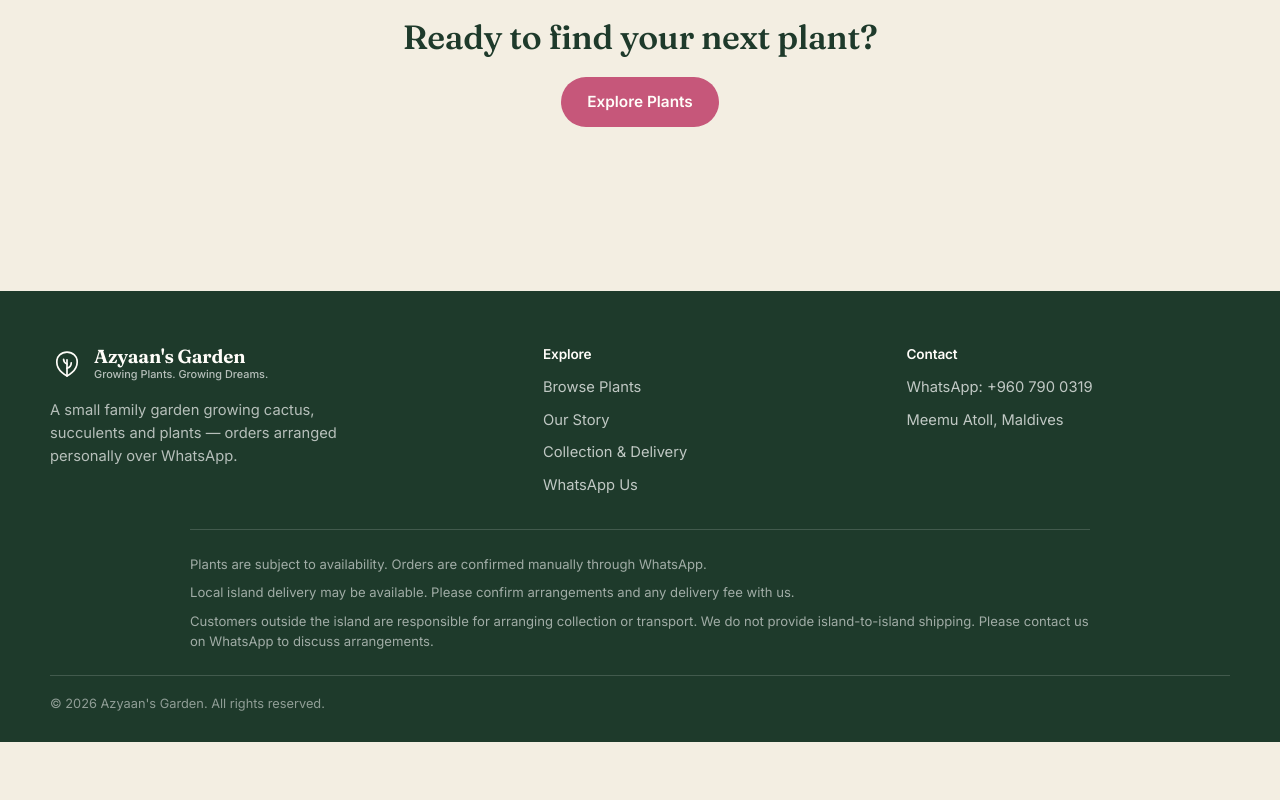
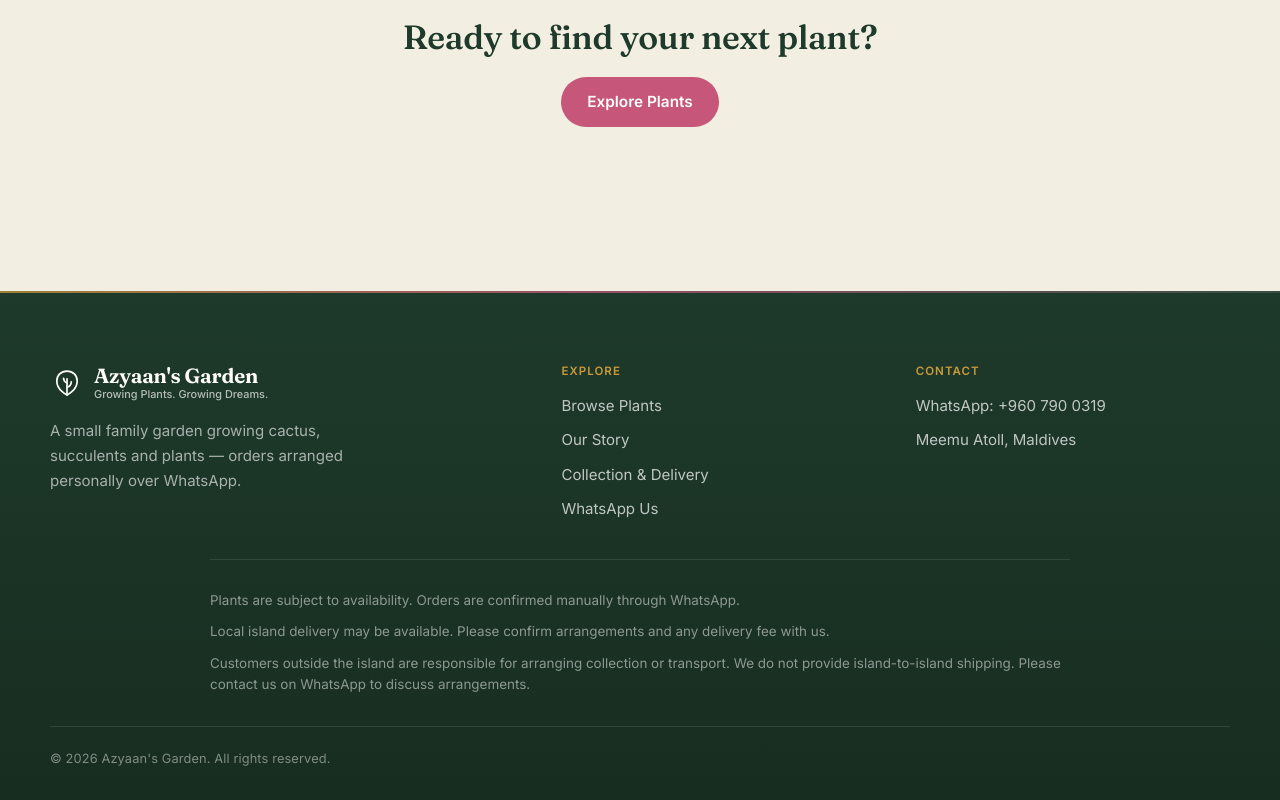
Before and after one commit to sinfiamuli-hue/azyaans-garden, a React (Vite) app: page / in a window 1280 px wide. Shown: the part 2944-3744 px from the top of the page. Before the commit the page ends 3686 px from the top, so only its background shows below. Built offline with nearby package versions, Linux system fonts and the light colour scheme.

Commit message:
Update Footer.css

```diff
--- a/src/components/Footer.css
+++ b/src/components/Footer.css
@@ -1,19 +1,43 @@
+/* ─────────────────────────────────────────────────────────
+   FOOTER — refined, editorial version
+   Same class names as before, so no JSX changes are needed.
+   ───────────────────────────────────────────────────────── */
+
 .site-footer {
-  background: var(--color-forest);
+  position: relative;
+  margin-top: 40px;
+  background: linear-gradient(180deg, #1e3a2b 0%, #172d20 100%);
   color: rgba(255, 255, 255, 0.85);
-  margin-top: 40px;
 }
+
+/* A quiet accent line along the top edge, instead of a hard cut
+   from the cream section above. */
+.site-footer::before {
+  content: "";
+  display: block;
+  height: 2px;
+  background: linear-gradient(
+    90deg,
+    var(--color-gold) 0%,
+    var(--color-blossom) 45%,
+    rgba(255, 255, 255, 0.15) 100%
+  );
+  opacity: 0.75;
+}
+
+/* ── Top area: brand + link columns ─────────────────────── */
 
 .site-footer__top {
   display: grid;
-  gap: 40px;
-  padding: 56px 0 32px;
+  gap: 48px;
+  padding: 72px 0 40px;
   grid-template-columns: 1fr;
 }
 
 @media (min-width: 720px) {
   .site-footer__top {
-    grid-template-columns: 1.4fr 1fr 1fr;
+    grid-template-columns: 1.5fr 1fr 1fr;
+    gap: 40px;
   }
 }
 
@@ -23,49 +47,89 @@
   gap: 18px;
 }
 
+.site-footer__brand .logo--light .logo__name {
+  font-size: 1.28rem;
+}
+
 .site-footer__brand p {
-  max-width: 34ch;
-  font-size: 0.92rem;
-  color: rgba(255, 255, 255, 0.68);
+  max-width: 32ch;
+  font-size: 0.94rem;
+  line-height: 1.65;
+  color: rgba(255, 255, 255, 0.62);
 }
 
 .site-footer__col h3 {
-  color: var(--color-white);
   font-family: var(--font-body);
   font-weight: 600;
-  font-size: 0.85rem;
-  text-transform: none;
-  margin-bottom: 14px;
+  font-size: 0.72rem;
+  letter-spacing: 0.09em;
+  text-transform: uppercase;
+  color: var(--color-gold);
+  margin-bottom: 18px;
 }
 
 .site-footer__col ul {
   display: flex;
   flex-direction: column;
-  gap: 10px;
-  font-size: 0.92rem;
+  gap: 13px;
+  font-size: 0.94rem;
   color: rgba(255, 255, 255, 0.72);
 }
 
-.site-footer__col a:hover {
-  color: var(--color-white);
+.site-footer__col li {
+  line-height: 1.4;
 }
 
+.site-footer__col a {
+  position: relative;
+  display: inline-block;
+  transition: color 0.18s ease, transform 0.18s ease;
+}
+
+.site-footer__col a:hover,
+.site-footer__col a:focus-visible {
+  color: var(--color-white);
+  transform: translateX(2px);
+}
+
+.site-footer__col a::after {
+  content: "";
+  position: absolute;
+  left: 0;
+  right: 100%;
+  bottom: -3px;
+  height: 1px;
+  background: var(--color-gold);
+  transition: right 0.2s ease;
+}
+
+.site-footer__col a:hover::after,
+.site-footer__col a:focus-visible::after {
+  right: 0;
+}
+
+/* ── Policy strip ─────────────────────────────────────────*/
+
 .site-footer__policy {
-  border-top: 1px solid var(--color-line-on-forest);
-  padding: 24px 0;
+  border-top: 1px solid rgba(255, 255, 255, 0.1);
+  padding: 30px 0;
   display: flex;
   flex-direction: column;
-  gap: 8px;
-  font-size: 0.82rem;
-  color: rgba(255, 255, 255, 0.58);
-  max-width: 900px;
+  gap: 10px;
+  font-size: 0.84rem;
+  line-height: 1.6;
+  color: rgba(255, 255, 255, 0.5);
+  max-width: 860px;
 }
 
+/* ── Bottom bar ───────────────────────────────────────────*/
+
 .site-footer__bottom {
-  border-top: 1px solid var(--color-line-on-forest);
-  padding: 18px 0 28px;
+  border-top: 1px solid rgba(255, 255, 255, 0.1);
+  padding: 22px 0 32px;
   font-size: 0.8rem;
-  color: rgba(255, 255, 255, 0.5);
+  letter-spacing: 0.01em;
+  color: rgba(255, 255, 255, 0.45);
 }
 
 /* Reserve just enough room so the fixed floating WhatsApp button
@@ -76,18 +140,13 @@
     padding-bottom: calc(80px + env(safe-area-inset-bottom, 0px));
   }
 
-  /* Center the brand block, Explore column and Contact column on
-     phone screens instead of left-aligning them. */
+  /* Center the whole footer on phones instead of left-aligning it. */
   .site-footer__top {
     text-align: center;
   }
 
   .site-footer__brand {
     align-items: center;
-  }
-
-  .site-footer__brand p {
-    padding-left: 0;
   }
 
   .site-footer__col {
@@ -100,17 +159,13 @@
     align-items: center;
   }
 
-  /* Center the policy paragraphs and the copyright line too. */
   .site-footer__policy {
     align-items: center;
     text-align: center;
+    margin: 0 auto;
   }
 
   .site-footer__bottom {
     text-align: center;
   }
-
-  .site-footer__bottom p {
-    padding-left: 0;
-  }
 }
```
